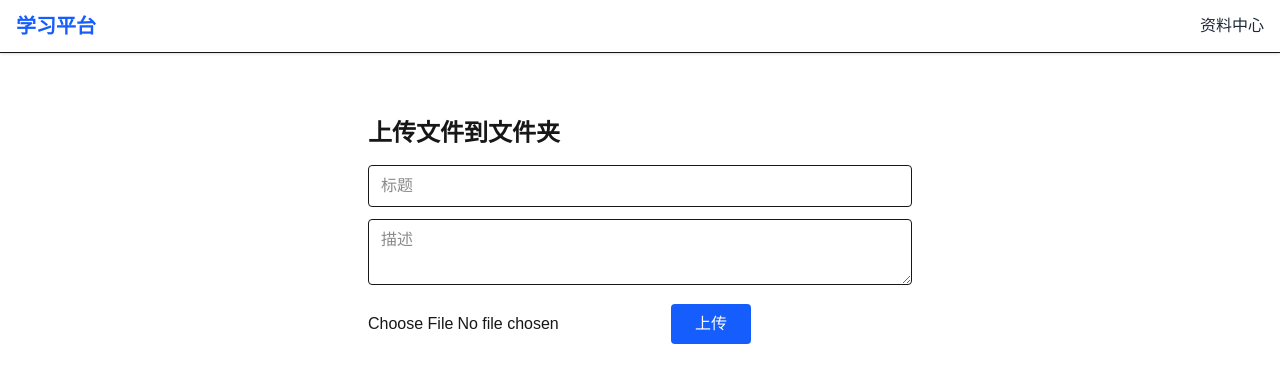
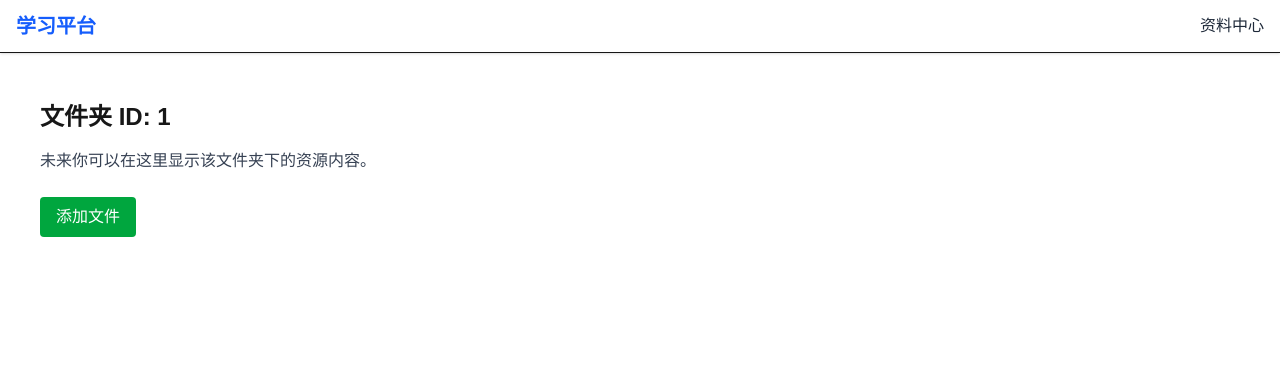
Before and after one commit to KorianderHao/study-platform, a Next.js app: page /dashboard/resources/1/upload in a window 1280 px wide. Shown: the top 382 px of the page. Built offline with nearby package versions, Linux system fonts and the light colour scheme; no server answers.

Commit message:
上传功能再修复

```diff
--- a/src/app/dashboard/resources/[folderId]/upload/page.tsx
+++ b/src/app/dashboard/resources/[folderId]/upload/page.tsx
@@ -1,92 +1,28 @@
 'use client';
 
-import { useState } from 'react';
 import { useRouter } from 'next/navigation';
-import { v4 as uuidv4 } from 'uuid';
-import { supabase } from '@/utils/supabaseClient';
 
-export default function UploadToFolderPage({
-  params,
-}: {
-  params: { folderId: string };
-}) {
-  const [title, setTitle] = useState('');
-  const [desc, setDesc] = useState('');
-  const [file, setFile] = useState<File | null>(null);
-  const [message, setMessage] = useState('');
+type Props = {
+  params: {
+    folderId: string;
+  };
+};
+
+export default function FolderPage({ params }: Props) {
   const router = useRouter();
   const folderId = params.folderId;
 
-  const handleUpload = async () => {
-    if (!file) {
-      setMessage('请选择文件');
-      return;
-    }
+  return (
+    <div className="p-6">
+      <h1 className="text-2xl font-bold">文件夹 ID: {folderId}</h1>
+      <p className="mt-4 text-gray-700">未来你可以在这里显示该文件夹下的资源内容。</p>
 
-    const fileExt = file.name.split('.').pop();
-    const fileName = `${uuidv4()}.${fileExt}`;
-
-    const { error: uploadError } = await supabase.storage
-      .from('files')
-      .upload(fileName, file);
-
-    if (uploadError) {
-      setMessage(`上传失败：${uploadError.message}`);
-      return;
-    }
-
-    const fileUrl = `https://eacujykpumefrklzbxje.supabase.co/storage/v1/object/public/files/${fileName}`;
-
-    const { error: dbError } = await supabase.from('resources').insert([
-      {
-        title,
-        description: desc,
-        file_url: fileUrl,
-        folder_id: folderId,
-      },
-    ]);
-
-    if (dbError) {
-      setMessage(`写入数据库失败：${dbError.message}`);
-      return;
-    }
-
-    setMessage('上传成功，正在跳转...');
-    setTimeout(() => {
-      router.push(`/dashboard/resources/${folderId}`);
-    }, 1500);
-  };
-
-  return (
-    <div className="max-w-xl mx-auto py-10 px-4">
-      <h2 className="text-2xl font-bold mb-4">上传文件到文件夹</h2>
-      <input
-        type="text"
-        placeholder="标题"
-        className="w-full border mb-3 px-3 py-2 rounded"
-        value={title}
-        onChange={(e) => setTitle(e.target.value)}
-      />
-      <textarea
-        placeholder="描述"
-        className="w-full border mb-3 px-3 py-2 rounded"
-        value={desc}
-        onChange={(e) => setDesc(e.target.value)}
-      />
-      <input
-        type="file"
-        className="mb-4"
-        onChange={(e) => setFile(e.target.files?.[0] || null)}
-      />
       <button
-        onClick={handleUpload}
-        className="bg-blue-600 text-white px-6 py-2 rounded"
+        className="bg-green-600 text-white px-4 py-2 rounded mt-6"
+        onClick={() => router.push(`/dashboard/resources/${folderId}/upload`)}
       >
-        上传
+        添加文件
       </button>
-      {message && (
-        <p className="mt-4 text-sm text-red-600">{message}</p>
-      )}
     </div>
   );
 }
```
